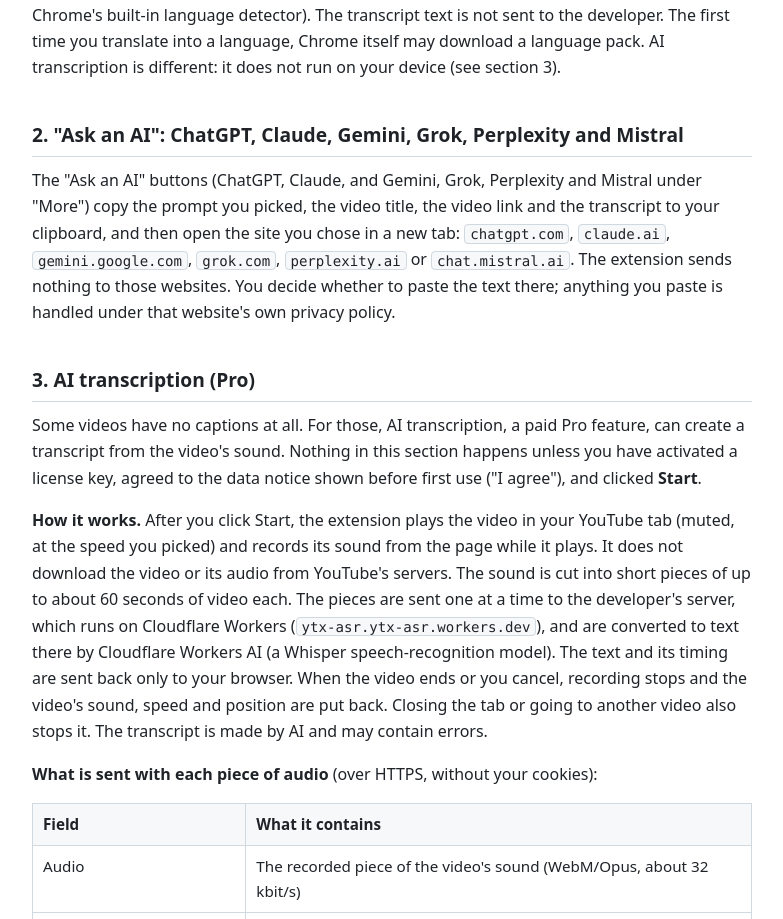
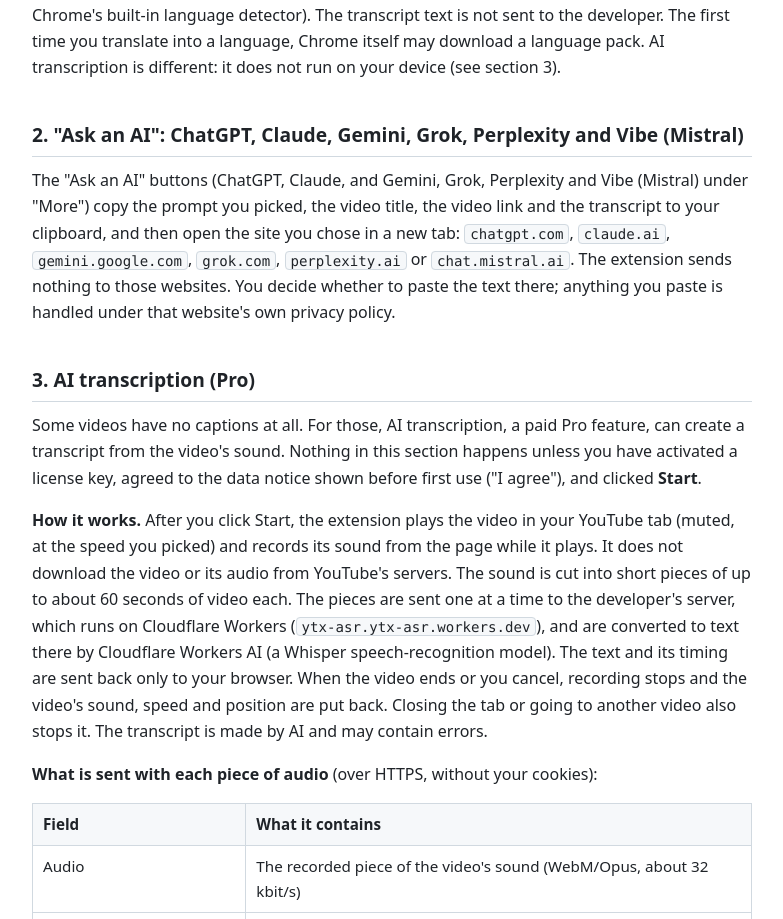
Before and after one commit to newbieroutine/transcript-exporter-privacy, a plain HTML site: page index.html in a window 1280 px wide. Shown: the part 1726-2645 px from the top of the page, without its empty margins (248-1031 px from the left). Drawn offline with Linux system fonts and the light colour scheme.

Commit message:
v0.10.0 (pending): Mistral → Vibe (Mistral) in the Ask an AI section

```diff
--- a/index.html
+++ b/index.html
@@ -89,8 +89,8 @@
   <p><strong>When you install or update the extension</strong>, YouTube tabs that are already open don't have the extension's scripts yet. At that moment the extension uses Chrome's <code>scripting</code> permission to load its own bundled script and style files (the same ones it adds to every YouTube page) into those open <code>www.youtube.com</code> tabs, so the "Transcript" button works without reloading. This step does not read the page and sends nothing. <strong>When you click a time in the in-page transcript panel</strong>, the extension uses the same permission to call the YouTube player's own seek function in that tab, so the video jumps to that time. This also does not read the page and sends nothing. On first install the extension also opens a welcome page that is part of the extension itself; it loads nothing from the internet.</p>
   <p><strong>Optional translation</strong> uses Chrome's built-in on-device Translator (and, in backup mode, Chrome's built-in language detector). The transcript text is not sent to the developer. The first time you translate into a language, Chrome itself may download a language pack. AI transcription is different: it does not run on your device (see section 3).</p>
 
-  <h2>2. "Ask an AI": ChatGPT, Claude, Gemini, Grok, Perplexity and Mistral</h2>
-  <p>The "Ask an AI" buttons (ChatGPT, Claude, and Gemini, Grok, Perplexity and Mistral under "More") copy the prompt you picked, the video title, the video link and the transcript to your clipboard, and then open the site you chose in a new tab: <code>chatgpt.com</code>, <code>claude.ai</code>, <code>gemini.google.com</code>, <code>grok.com</code>, <code>perplexity.ai</code> or <code>chat.mistral.ai</code>. The extension sends nothing to those websites. You decide whether to paste the text there; anything you paste is handled under that website's own privacy policy.</p>
+  <h2>2. "Ask an AI": ChatGPT, Claude, Gemini, Grok, Perplexity and Vibe (Mistral)</h2>
+  <p>The "Ask an AI" buttons (ChatGPT, Claude, and Gemini, Grok, Perplexity and Vibe (Mistral) under "More") copy the prompt you picked, the video title, the video link and the transcript to your clipboard, and then open the site you chose in a new tab: <code>chatgpt.com</code>, <code>claude.ai</code>, <code>gemini.google.com</code>, <code>grok.com</code>, <code>perplexity.ai</code> or <code>chat.mistral.ai</code>. The extension sends nothing to those websites. You decide whether to paste the text there; anything you paste is handled under that website's own privacy policy.</p>
 
   <h2>3. AI transcription (Pro)</h2>
   <p>Some videos have no captions at all. For those, AI transcription, a paid Pro feature, can create a transcript from the video's sound. Nothing in this section happens unless you have activated a license key, agreed to the data notice shown before first use ("I agree"), and clicked <strong>Start</strong>.</p>
```
